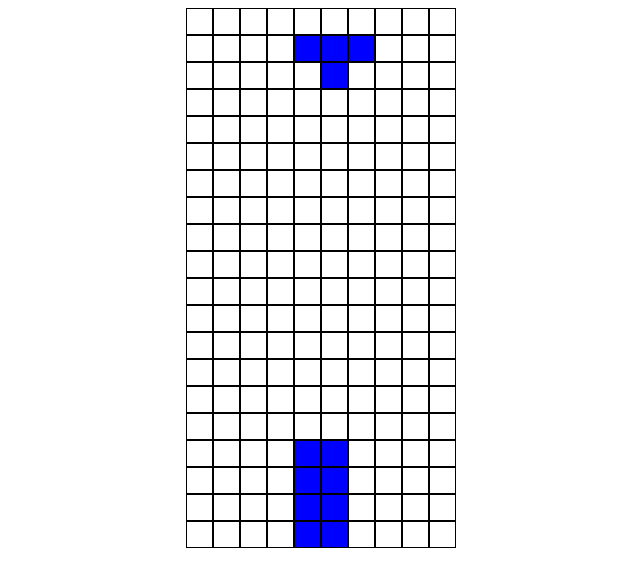
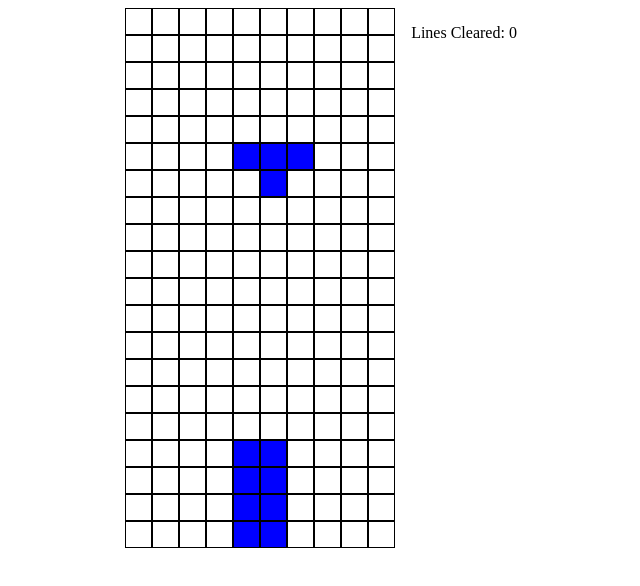
Before and after one commit to davidv408/tetris, a React (Vite) app: page / in a window 1280 px wide. Shown: the top 586 px of the page, without its empty margins (319-959 px from the left). Built offline with nearby package versions, Linux system fonts and the light colour scheme.

Commit message:
Implement lines cleared

```diff
--- a/src/components/Board/Board.module.css
+++ b/src/components/Board/Board.module.css
@@ -1,3 +1,9 @@
+.container {
+    display: flex;
+    justify-content: center;
+    gap: 1rem;
+}
+
 .board {
     display: flex;
     flex-direction: column;
--- a/src/components/Board/Board.tsx
+++ b/src/components/Board/Board.tsx
@@ -1,16 +1,22 @@
-import { Fragment, useEffect, useRef, useState } from "react";
+import { useEffect, useRef, useState } from "react";
 import styles from "./Board.module.css";
 import { type ActiveShape } from "../../interfaces/Shape";
 import { canDrawActiveShapeAsNewShape, canDrawActiveShapeAtPosition, drawActiveShapeAsNewShape, drawActiveShapeAtPosition, pickNewShape, rotateMatrix90Degrees } from "../../utils/ActiveShape";
-import { wait } from "../../utils/Time";
 import type { Board } from "../../interfaces/Board";
+import { clearLines, getNumCompleteLines } from "../../utils/Score";
 
 function Board() {
     const [board, setBoard] = useState(Array(20).fill([]).map(() => Array(10).fill({value: 0, color: ''})));
+    const [linesCleared, setLinesCleared] = useState(0);
     const activeShape = useRef<ActiveShape>(pickNewShape());
+    const keyboardInputQueue = useRef<Array<Function>>([]);
 
+    const moveActiveShape = (delta: {rowDelta?: number, colDelta?: number}) => {
+        console.log(delta);
+        const {rowDelta, colDelta} = delta;
+        const {r0, c0} = activeShape.current.position;
+        const newPosition = {r0: r0+ (rowDelta ?? 0), c0: c0+ (colDelta ?? 0)};
 
-    const moveActiveShape = (newPosition: {r0: number, c0: number}) => {
         setBoard(board => {
             if(!canDrawActiveShapeAtPosition(activeShape.current, newPosition, board)) {
                 return board;
@@ -21,55 +27,58 @@ function Board() {
         });
     }
 
-    useEffect(() => {(
-        async () => {
-            // Run game loop while game is not over.
-            let gameOver = false;
-            do {
-               // Draw active shape on board
+    useEffect(() => {
         setBoard(board => drawActiveShapeAtPosition(activeShape.current, activeShape.current.position, board));
-                await wait(200);
+    }, []);
 
-                let inFinalPosition = false;
-                while(!inFinalPosition) {
+    useEffect(() => {
+        // Flush keyboard inputs
+        if(keyboardInputQueue.current.length > 0) {
+            keyboardInputQueue.current.shift()!();
+        }
+
+        // In 200ms, move the active shape down
+        const timerId = setInterval(() => {
+            moveActiveShape({rowDelta: 1});
+        }, 200);
+
+        return () => {
+            clearInterval(timerId);
+        }
+    }, [board]);
+
+    useEffect(() => {
         const {r0, c0} = activeShape.current.position;
-                    const newPosition = {r0: r0+1, c0}
-                    moveActiveShape(newPosition);
-                    await wait(200);
-
-                    // If position didn't change, then shape is final position.
-                    if(activeShape.current.position.r0 === r0) {
-                        inFinalPosition = true;
-                    }
-                }
+        const newPosition = {r0: r0+1, c0};
+        if(!canDrawActiveShapeAtPosition(activeShape.current, newPosition, board)) {
+            setLinesCleared(linesCleared => linesCleared + getNumCompleteLines(board));
+            setBoard(clearLines(board));
 
             if(activeShape.current.position.r0 === 0) {
                 alert('Game over');
-                    gameOver = true;
             } else {
                 // Pick a new active shape
                 activeShape.current = pickNewShape();
+                setBoard(board => drawActiveShapeAtPosition(activeShape.current, activeShape.current.position, board));
             }
-            } while(!gameOver);
-        })();
-    }, []);
-
-
+        }
+    }, [board]);
 
     useEffect(() => {
-        const onKeyDown = async (evt: KeyboardEvent) => {
-            const {r0, c0} = activeShape.current.position;
+        const onKeyDown = (evt: KeyboardEvent) => {
             switch(evt.key) {
                 case 'ArrowRight':
-                    moveActiveShape({r0, c0: c0+1});
+                    keyboardInputQueue.current.push(() => moveActiveShape({colDelta: 1}));
                     break;
                 case 'ArrowLeft':
-                    moveActiveShape({r0, c0: c0-1});
+                    keyboardInputQueue.current.push(() => moveActiveShape({colDelta: -1}));
                     break;
                 case 'ArrowDown':
-                    moveActiveShape({r0: r0+1, c0});
+                    keyboardInputQueue.current.push(() => moveActiveShape({rowDelta: 1}));
                     break;
                 case 'ArrowUp':
+                    keyboardInputQueue.current.push(() => {
+                        const {r0, c0} = activeShape.current.position;
                         setBoard(board => {
                             const newShape = rotateMatrix90Degrees(activeShape.current.shape);
                             // If active shape is in final position (can not descend any further) or can not be drawn using the new shape (because of collisions), then do not apply any state transformations.
@@ -80,6 +89,7 @@ function Board() {
                             activeShape.current.shape = newShape;
                             return result;
                         });
+                    });
                     break;
             }
         };
@@ -89,8 +99,7 @@ function Board() {
         return () => window.removeEventListener('keydown', onKeyDown);
     }, []);
 
-    return <Fragment>
-
+    return <div className={styles.container}>
     <div className={styles.board}>
         {board.map((row, rowIndex) => {
             return <div key={rowIndex} className={styles.row}>
@@ -102,7 +111,8 @@ function Board() {
             </div>
         })}
     </div>
-    </Fragment>
+    <p>Lines Cleared: {linesCleared}</p>
+    </div>
 }
 
 export default Board;
--- /dev/null
+++ b/src/utils/Score.ts
@@ -0,0 +1,35 @@
+import type { Board, Cell } from "../interfaces/Board";
+
+export function getNumCompleteLines(board: Board): number {
+    let completeLines= 0;
+
+    const stack: Cell[][]  = [];
+    for(const row of board) {
+        stack.push(row);
+
+        while(stack[stack.length-1].every((cell) => cell.value === 1)) {
+            completeLines++;
+            stack.pop();
+        }
+    }
+
+    return completeLines;
+  }
+
+export function clearLines(board: Board): Board {
+    let linesCleared= 0;
+
+    const stack: Cell[][]  = [];
+    for(const row of board) {
+        stack.push(row);
+
+        while(stack.length > 0 && stack[stack.length-1].every((cell) => cell.value === 1)) {
+            linesCleared++;
+            stack.pop();
+        }
+    }
+
+    const result = [...Array(linesCleared).fill(Array(10).fill({value: 0, color: ''})), ...stack];
+
+    return result;
+  }
```
Lines whose indentation alone changed are shown as unchanged.
